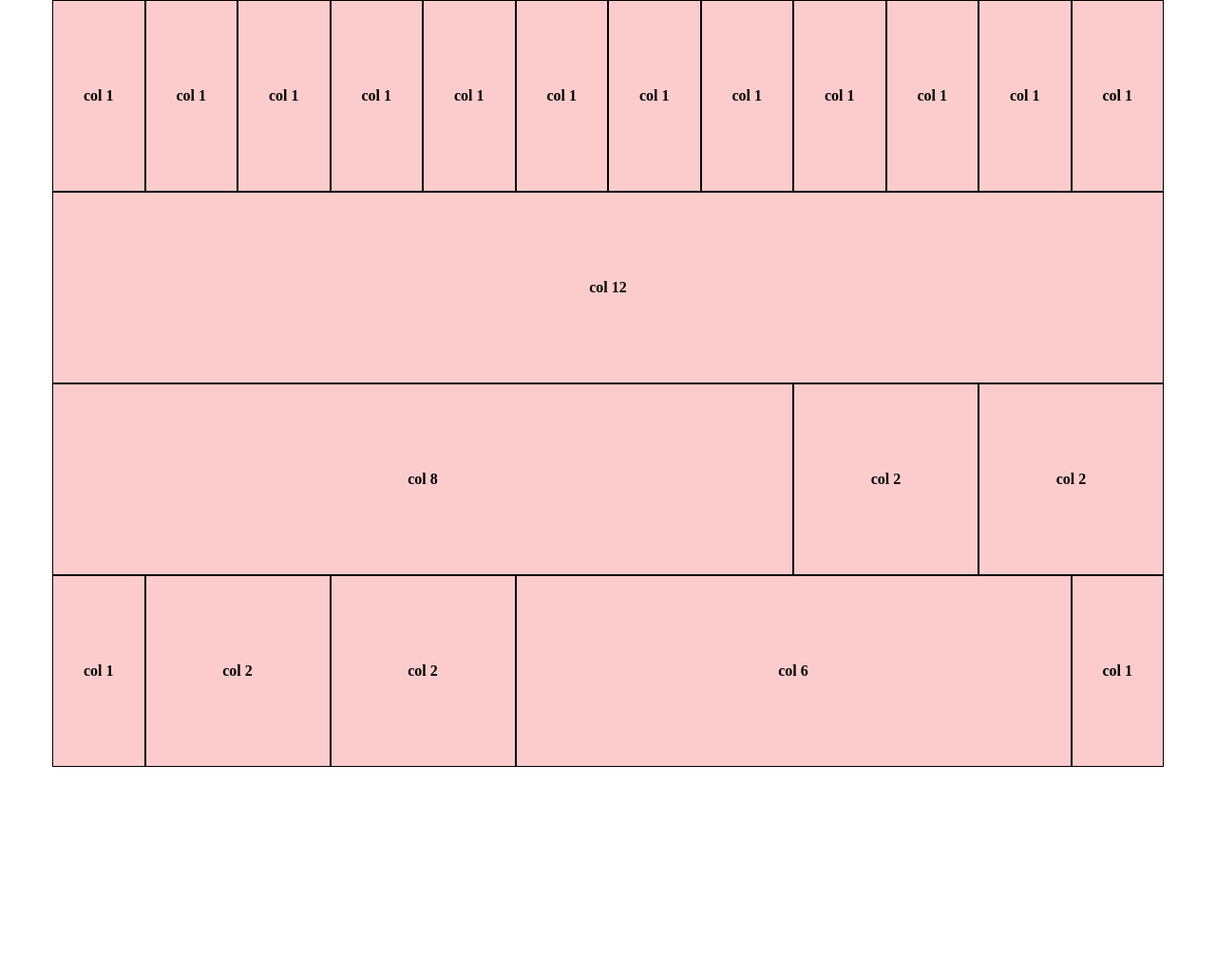
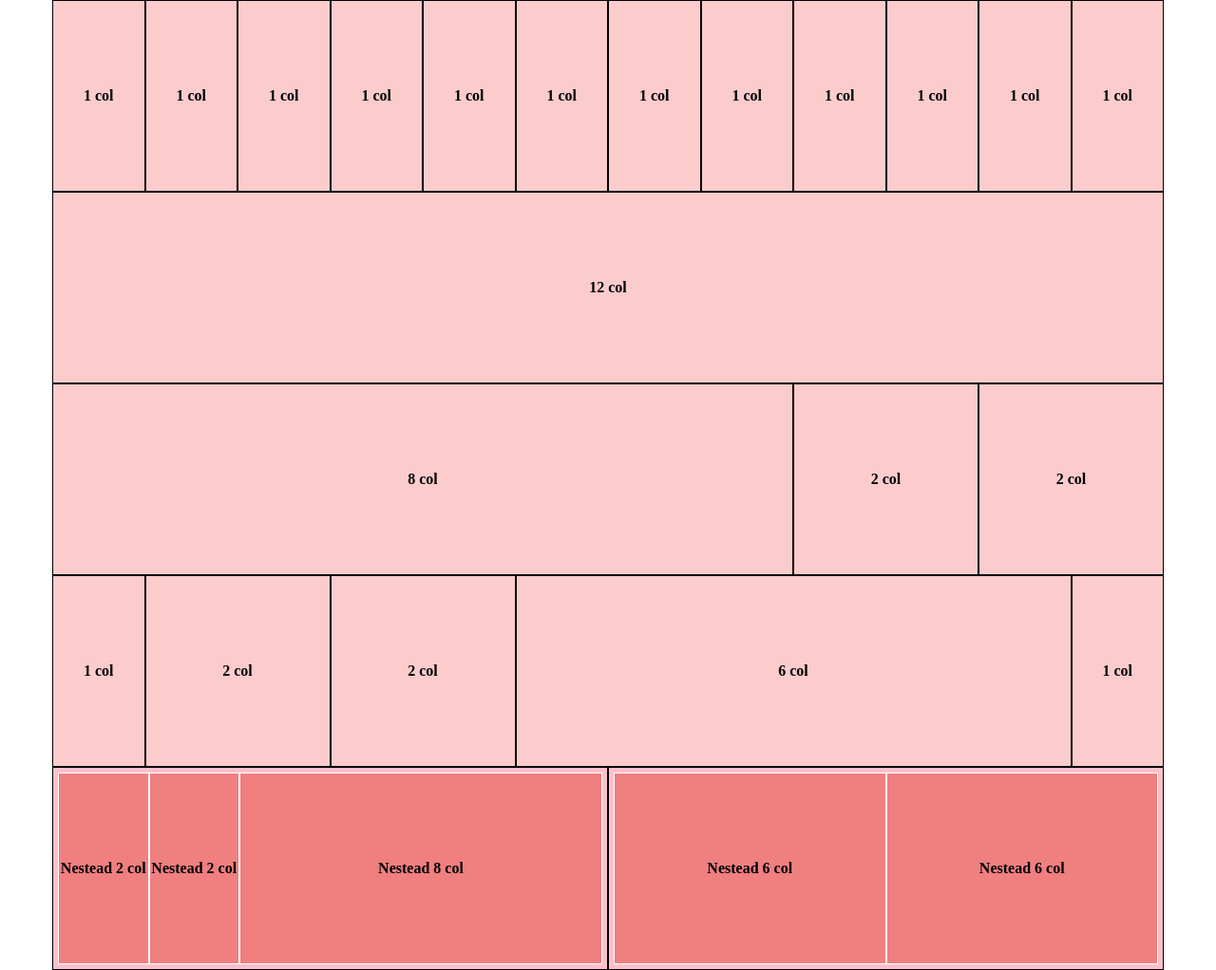
Before and after one commit to Beatrice-Castagno/-html-css-12bool, a plain HTML site: page index.html in a window 1280 px wide. Shown: the whole page at 95% size. Before the commit the page ends 808 px from the top, so only its background shows below. Drawn offline with Linux system fonts and the light colour scheme.

Commit message:
Aggiunta ultima riga

```diff
--- a/css/12bool.css
+++ b/css/12bool.css
@@ -17,10 +17,6 @@
 
 .debug {
   background-color: rgba(238,1,1, .2);
-}
-
-.debug-nestead {
-  background-color: rgba(238,1,1, .4);
 }
 
 [class*='col-'] {
--- a/css/style.css
+++ b/css/style.css
@@ -2,3 +2,17 @@
   line-height: 200px;
   text-align: center;
 }
+
+.container-nestead div {
+  background-color: #FFC0CB;
+
+}
+
+.col-left, .col-right {
+  padding:5px;
+}
+
+.col-left > div, .col-right > div {
+  border: 1px solid white;
+  background-color: #F07F80;
+}
--- a/index.html
+++ b/index.html
@@ -2,100 +2,125 @@
 <html lang="en" dir="ltr">
   <head>
     <meta charset="utf-8">
+    <!-- freamwork -->
     <link rel="stylesheet" href="css/12bool.css">
+    <!-- /freamwork -->
     <link rel="stylesheet" href="css/style.css">
     <title>12 Bool</title>
   </head>
   <body>
-    <header>
-
-    </header>
+    <header></header>
     <main>
       <!-- prima row -->
       <div class="container debug">
         <div class="col-1">
-          <h4>col 1</h4>
+          <h4>1 col</h4>
         </div>
         <div class="col-1">
-          <h4>col 1</h4>
+          <h4>1 col</h4>
         </div>
         <div class="col-1">
-          <h4>col 1</h4>
+          <h4>1 col</h4>
         </div>
         <div class="col-1">
-          <h4>col 1</h4>
+          <h4>1 col</h4>
         </div>
         <div class="col-1">
-          <h4>col 1</h4>
+          <h4>1 col</h4>
         </div>
         <div class="col-1">
-          <h4>col 1</h4>
+          <h4>1 col</h4>
         </div>
         <div class="col-1">
-          <h4>col 1</h4>
+          <h4>1 col</h4>
         </div>
         <div class="col-1">
-          <h4>col 1</h4>
+          <h4>1 col</h4>
         </div>
         <div class="col-1">
-          <h4>col 1</h4>
+          <h4>1 col</h4>
         </div>
         <div class="col-1">
-          <h4>col 1</h4>
+          <h4>1 col</h4>
         </div>
         <div class="col-1">
-          <h4>col 1</h4>
+          <h4>1 col</h4>
         </div>
         <div class="col-1">
-          <h4>col 1</h4>
+          <h4>1 col</h4>
         </div>
       </div>
       <!-- /prima row -->
       <!-- seconda row -->
       <div class="container debug">
         <div class="col-12">
-          <h4>col 12</h4>
+          <h4>12 col</h4>
         </div>
       </div>
       <!-- /seconda row -->
       <!-- terza row -->
       <div class="container debug">
         <div class="col-8">
-          <h4>col 8</h4>
+          <h4>8 col</h4>
         </div>
         <div class="col-2">
-          <h4>col 2</h4>
+          <h4>2 col</h4>
         </div>
         <div class="col-2">
-          <h4>col 2</h4>
+          <h4>2 col</h4>
         </div>
       </div>
       <!-- /terza row -->
       <!-- quarta row -->
       <div class="container debug">
         <div class="col-1">
-          <h4>col 1</h4>
+          <h4>1 col</h4>
         </div>
         <div class="col-2">
-          <h4>col 2</h4>
+          <h4>2 col</h4>
         </div>
         <div class="col-2">
-          <h4>col 2</h4>
+          <h4>2 col</h4>
         </div>
         <div class="col-6">
-          <h4>col 6</h4>
+          <h4>6 col</h4>
         </div>
         <div class="col-1">
-          <h4>col 1</h4>
+          <h4>1 col</h4>
         </div>
       </div>
       <!-- /quarta row -->
       <!-- quinta row -->
+      <div class="container debug container-nestead">
+        <!-- blocco sinistro -->
+        <div class="col-left col-6">
+          <div class="col-2">
+            <h4>Nestead 2 col</h4>
+          </div>
+          <div class="col-2">
+            <h4> Nestead 2 col</h4>
+          </div>
+          <div class="col-8">
+            <h4>Nestead 8 col</h4>
+          </div>
+        </div>
+        <!-- /blocco sinistro -->
 
-      <!-- /quinta row -->
+     <!-- blocco destro -->
+      <div class="container debug container-nestead">
+        <div class="col-right col-6">
+          <div class="col-6">
+            <h4>Nestead 6 col</h4>
+          </div>
+          <div class="col-6">
+            <h4>Nestead 6 col</h4>
+          </div>
+        </div>
+      </div>
+    </div>
+    <!-- /blocco destro -->
+    <!-- /quinta row -->
     </main>
-    <footer>
-
-    </footer>
+    <footer></footer>
   </body>
 </html>
```
